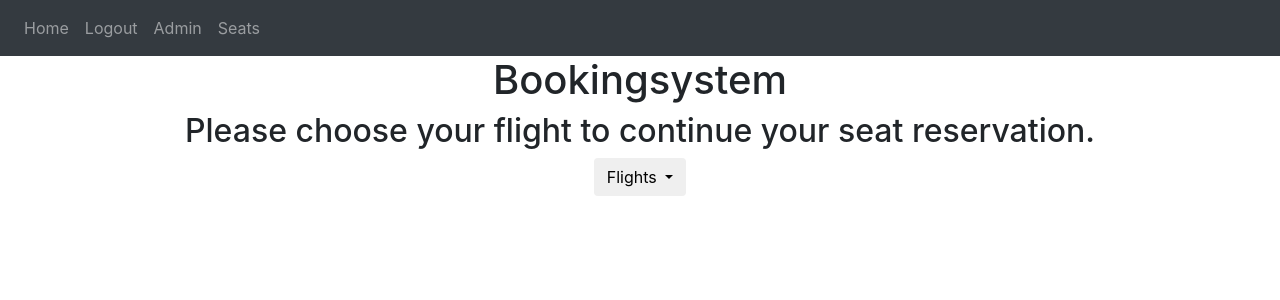
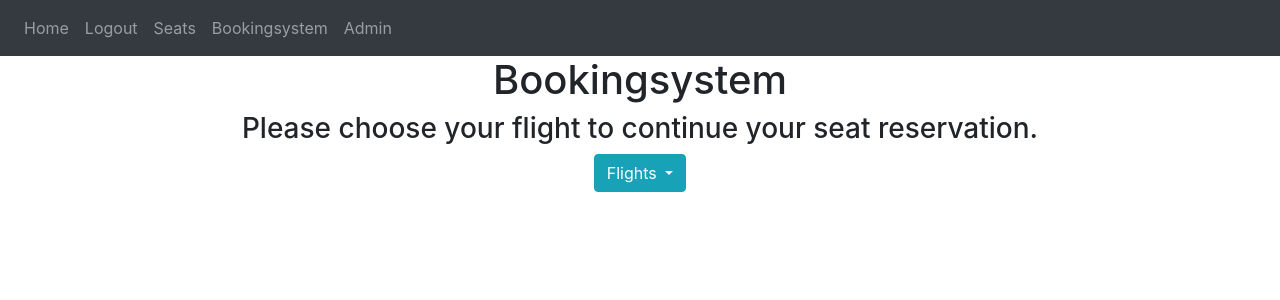
Before and after one commit to maiteboehm/snakes_on_a_plane, a Flask app: page /bookingsystem in a window 1280 px wide. Shown: the top 300 px of the page. Run offline with Flask 2, Linux system fonts and the light colour scheme; a user stored in the database is signed in; some libraries are stand-ins or nearby versions.

Commit message:
Updating bookingsystem.html

```diff
--- a/project/website/templates/base.html
+++ b/project/website/templates/base.html
@@ -35,10 +35,11 @@
           {% if user.is_authenticated %}
           <a class="nav-item nav-link" id="home" href="/">Home</a>
           <a class="nav-item nav-link" id="logout" href="/logout">Logout</a>
+          <a class="nav-item nav-link" id="seats" href="/seats">Seats</a>
+          <a class="nav-item nav-link" id="bookingsystem" href="/bookingsystem">Bookingsystem</a>
             {% if current_user.role == 'admin' %}
             <a class="nav-item nav-link" id="admin" href="/admin">Admin</a>
             {% endif %}
-          <a class="nav-item nav-link" id="seats" href="/seats">Seats</a>
           {% else %}
           <a class="nav-item nav-link" id="login" href="/login">Login</a>
           <a class="nav-item nav-link" id="signUp" href="/sign-up">Sign Up</a>
--- a/project/website/templates/bookingsystem.html
+++ b/project/website/templates/bookingsystem.html
@@ -2,14 +2,14 @@
 {% block content%}
 <form method="POST">
   <h1 align="center">Bookingsystem</h1>
-   <h2 align="center">Please choose your flight to continue your seat reservation. </h2>
+   <h3 align="center">Please choose your flight to continue your seat reservation. </h3>
   <div class="dropdown" align="center">
-    <button class="btn btn-default dropdown-toggle" type="button" id="menu1" data-toggle="dropdown">Flights
+    <button class="btn btn-info dropdown-toggle" type="button" id="menu1" data-toggle="dropdown">Flights
     <span class="caret"></span></button>
     <ul class="dropdown-menu" role="menu" aria-labelledby="menu1">
-      <li role="presentation"><a role="menuitem" tabindex="-1" href="#">Flight1</a></li>
-      <li role="presentation"><a role="menuitem" tabindex="-1" href="#">Flight2</a></li>
-      <li role="presentation"><a role="menuitem" tabindex="-1" href="#">Flight3</a></li>
+      <li role="presentation"><a role="menuitem" tabindex="-1" value="chartIn.txt" href="/seats">Flight1</a></li>
+      <li role="presentation"><a role="menuitem" tabindex="-1" value="chartIn2.txt" href="/seats">Flight2</a></li>
+      <li role="presentation"><a role="menuitem" tabindex="-1" value="chartIn3.txt" href="/seats">Flight3</a></li>
     </ul>
   </div>
 {% endblock %}
```
